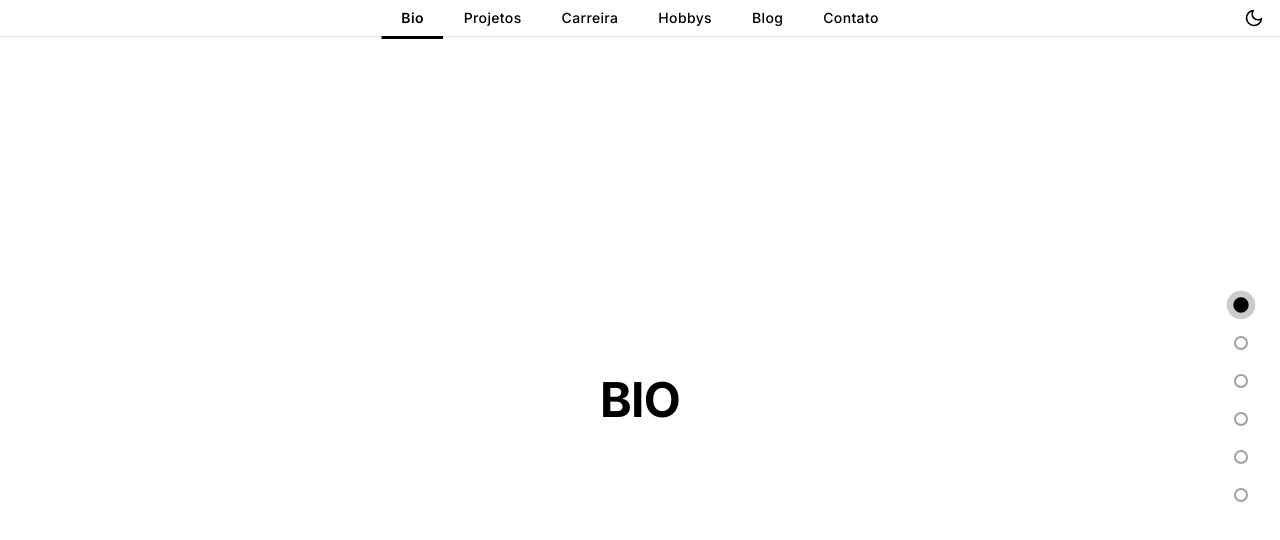
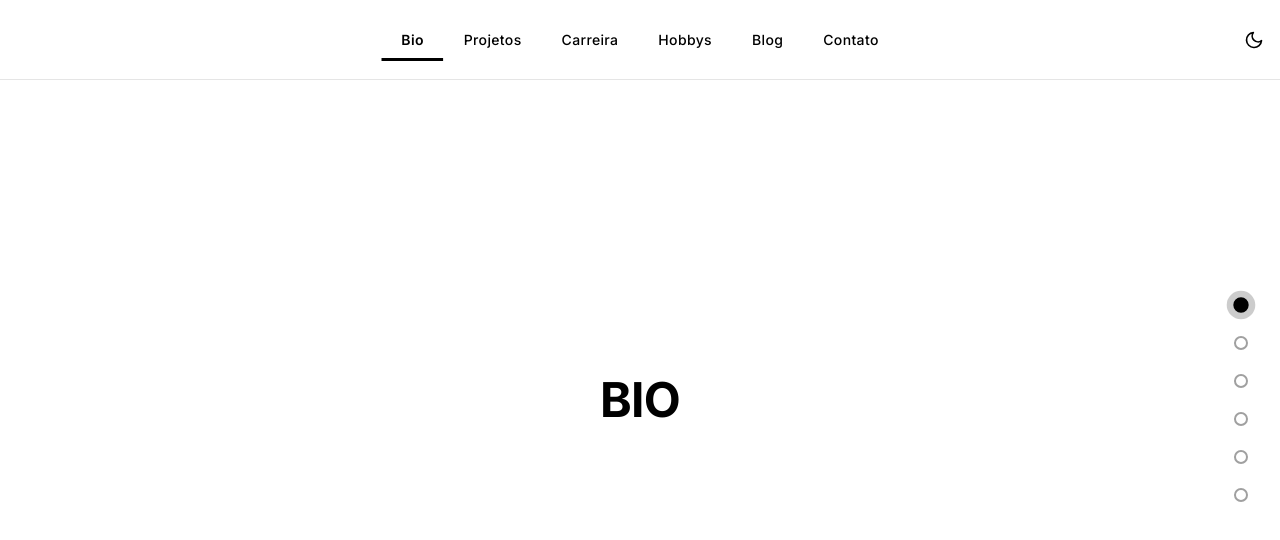
Before and after one commit to adonis-vinuto/personal-site, a Next.js app: page / in a window 1280 px wide. Shown: the top 540 px of the page. Built offline with nearby package versions, Linux system fonts and the light colour scheme; a web font is replaced by a local one.

Commit message:
Feat (Menu): frontend é dificil, demorei quase mais de 30m para aumentar uma nav....

```diff
--- a/src/components/homePage/topMenu.tsx
+++ b/src/components/homePage/topMenu.tsx
@@ -32,10 +32,16 @@ export default function TopMenu({ sections }: TopMenuProps) {
   };
 
   return (
-    <nav className="fixed top-0 left-0 right-0 w-full z-50 bg-background/80 backdrop-blur-md border-b border-border">
-      <div className="w-full px-4 sm:px-6 lg:px-8">
+    <nav
+      className="fixed top-0 left-0 right-0 w-full z-50 bg-background/80 backdrop-blur-md border-b border-border"
+      style={{ height: '80px' }}
+    >
+      <div className="w-full px-4 sm:px-6 lg:px-8" style={{ height: '100%' }}>
 
-        <div className="relative flex items-center justify-between h-28">
+        <div
+          className="relative flex items-center justify-between"
+          style={{ height: '80px', minHeight: '80px', maxHeight: '80px' }}
+        >
 
           {/* Placeholder invisível à esquerda para balancear o layout */}
           <div className="w-1/3" />
```
